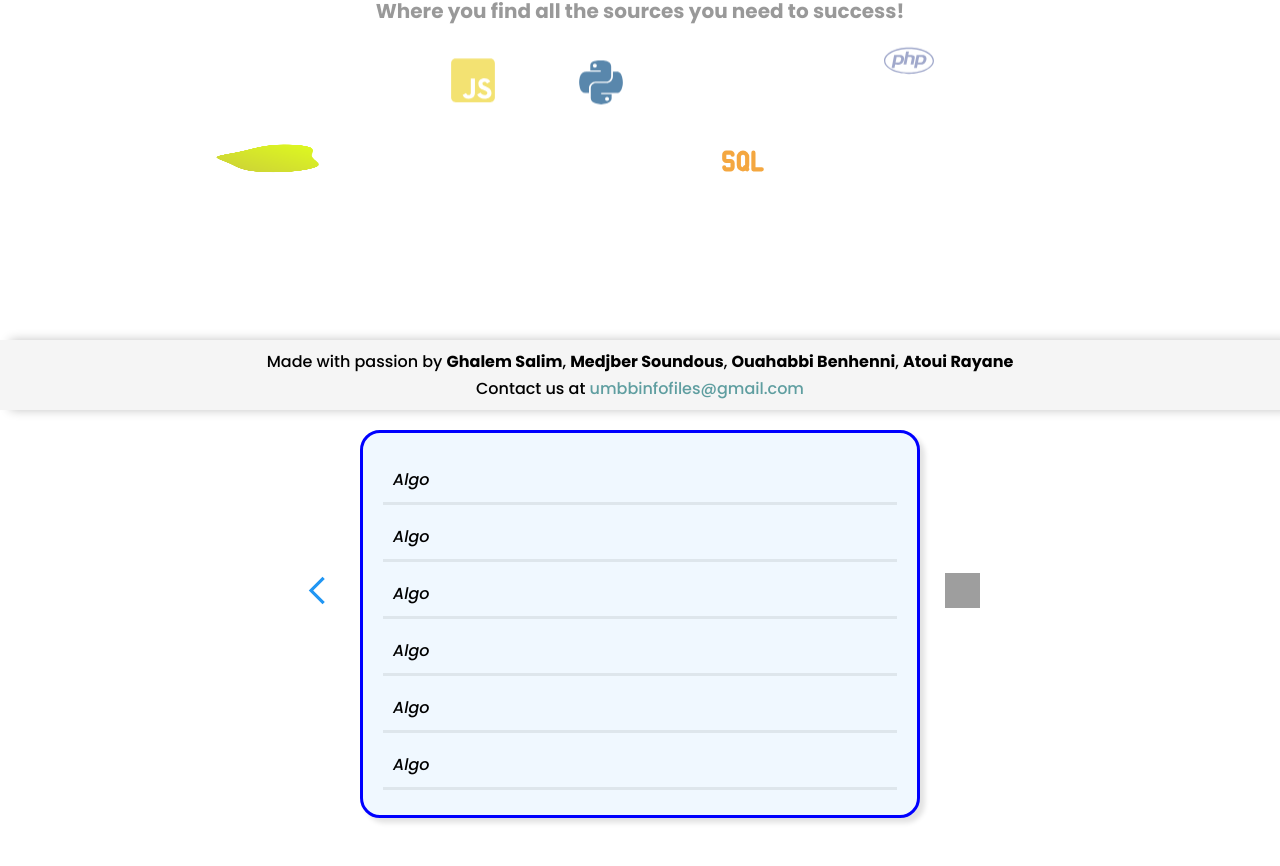
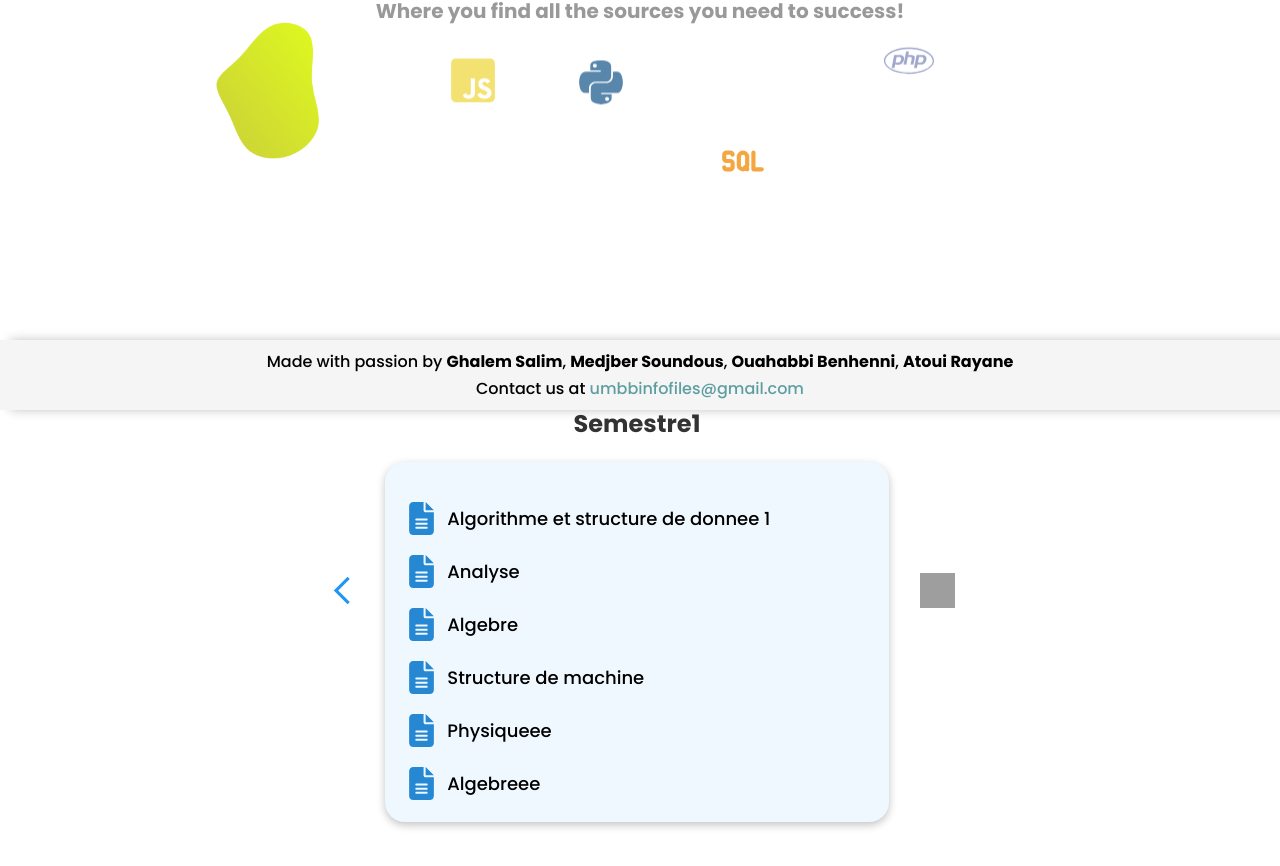
Before and after one commit to saliiimm/Umbb-Info-Files, a React (Vite) app: page / in a window 1280 px wide. Shown: the part 390-1256 px from the top of the page. Built offline with nearby package versions, Linux system fonts and the light colour scheme; grey boxes are pictures that could not be loaded.

Commit message:
adding animation for sliders and more

```diff
--- a/package.json
+++ b/package.json
@@ -10,6 +10,10 @@
     "preview": "vite preview"
   },
   "dependencies": {
+    "@emotion/react": "^11.13.3",
+    "@emotion/styled": "^11.13.0",
+    "@mui/icons-material": "^6.1.2",
+    "@mui/material": "^6.1.2",
     "@types/react-slick": "^0.23.13",
     "antd": "^5.21.2",
     "react": "^18.3.1",
--- a/src/components/SemesterSection/SemesterSection.css
+++ b/src/components/SemesterSection/SemesterSection.css
@@ -1,24 +1,58 @@
-.SemesterSection{
+.SemesterSection {
     width: 100%;
     height: 100vh;
-
     display: flex;
     flex-direction: row;
-}
+  }
 
-.slider{
+  .slider {
     width: 100%;
     height: 80vh;
-
     margin: 20px;
-
     display: flex;
     flex-direction: row;
     align-items: center;
     justify-content: center;
-}
+  }
 
-img{
+  .iconimg {
     width: 35px;
     height: 35px;
-}
+    cursor: pointer;
+  }
+
+  .SubjectsCardWrapper {
+    width: 100%;
+    max-width: 35rem;
+    overflow: hidden;
+    position: relative;
+  }
+
+  .SubjectsCardWrapper.animate {
+    animation: slideIn 0.5s ease-in-out;
+  }
+
+  @keyframes slideIn {
+    0% {
+      transform: translateX(100%);
+      opacity: 0;
+    }
+    100% {
+      transform: translateX(0);
+      opacity: 1;
+    }
+  }
+  .SubjectsCardWrapper.animate-out {
+    animation: slideOut 0.5s ease-in-out;
+  }
+
+  @keyframes slideOut {
+    0% {
+      transform: translateX(0);
+      opacity: 1;
+    }
+    100% {
+      transform: translateX(-100%);
+      opacity: 0;
+    }
+  }
--- a/src/components/SemesterSection/SemesterSection.tsx
+++ b/src/components/SemesterSection/SemesterSection.tsx
@@ -1,27 +1,55 @@
-import "./SemesterSection.css"
+import { useState } from "react";
 import SubjectsCard from "../../components/SubjectsCard/SubjectsCard";
+import Semester from "../../utils/data_models/Semester";
+import "./SemesterSection.css";
 import Subject from "../../utils/data_models/Subject";
-import Semester from "../../utils/data_models/Semester";
-import { useState } from "react";
+import subjectsData from "../../utils/data_models/subjectsData.json";
 
 const SemesterSection = () => {
-  ////TODO : REPLACE THIS
-  const data= [new Subject("Algo","https://drive.algo.ex"),new Subject("Algo","https://drive.algo.ex"),new Subject("Algo","https://drive.algo.ex")
-    ,new Subject("Algo","https://drive.algo.ex"),new Subject("Algo","https://drive.algo.ex"),new Subject("Algo","https://drive.algo.ex")
-  ];
+  const semesters = subjectsData.semesters.map((sem) => {
+    const subjects = sem.subjects.map(
+      (sub) => new Subject(sub.name, sub.link)
+    );
+    return new Semester(sem.semesterName, subjects, sem.year);
+  });
 
-  const semester = new Semester("S1",data);
-  const semester2 = new Semester("S2",data);
-  /*/*/
+  const [index, setIndex] = useState(0);
+  const [isAnimating, setIsAnimating] = useState(false);
 
-  const semesters = [semester,semester2]
-  var [index, setIndex] = useState(0);
+  const handleNext = () => {
+    setIsAnimating(true);
+    setTimeout(() => {
+      setIndex((prevIndex) => (prevIndex + 1) % semesters.length);
+      setIsAnimating(false);
+    }, 500);
+  };
+
+  const handlePrev = () => {
+    setIsAnimating(true);
+    setTimeout(() => {
+      setIndex((prevIndex) => (prevIndex - 1 + semesters.length) % semesters.length);
+      setIsAnimating(false);
+    }, 500);
+  };
+
   return (
     <section className="SemesterSection">
-      <div  className="slider">
-          <img src="src/assets/prev.svg" onClick={()=>setIndex(index > 0 ? --index : semesters.length - 1) }/>
+      <div className="slider">
+        <img
+          className="iconimg"
+          src="src/assets/prev.svg"
+          onClick={handlePrev}
+          alt="Previous"
+        />
+        <div className={`SubjectsCardWrapper ${isAnimating ? "animate" : ""}`}>
           <SubjectsCard semester={semesters[index]} />
-          <img src="src/assets/next.svg" onClick={()=>setIndex(index++ % (semesters.length))}/>
+        </div>
+        <img
+          className="iconimg"
+          src="src/assets/next.svg"
+          onClick={handleNext}
+          alt="Next"
+        />
       </div>
     </section>
   );
--- a/src/components/SubjectsCard/SubjectsCard.css
+++ b/src/components/SubjectsCard/SubjectsCard.css
@@ -1,36 +1,86 @@
 .SubjectsCardContainer {
-    width: 100%;
+    width: 90%;
     max-width: 35rem;
-    height: 100vh;
-
+    height: auto;
     margin: 25px;
-
     display: flex;
     flex-direction: column;
     align-items: center;
     justify-content: center;
-}
+    opacity: 0;
+    animation: fadeIn 1.5s forwards ease-in-out;
+  }
 
+  .SemesterName {
+    margin: 20px;
+    font-size: 24px;
+    font-weight: bold;
+    color: #333;
+  }
 
-.SemesterName{
-    margin: 20px;
-}
-
-
-.SubjectsCard{
+  .SubjectsCard {
     width: 100%;
+    max-height: 25em;
     padding: 20px;
-
     background-color: aliceblue;
-
-    border: solid;
     border-radius: 20px;
-    border-color: blue;
-
-    box-shadow: 5px 5px 5px rgba(0, 0, 0, 0.115);
-
+    box-shadow: rgba(0, 0, 0, 0.24) 0px 3px 8px;
     display: flex;
     flex-direction: column;
     align-items: center;
-    justify-content: center;
-}
+    justify-content: flex-start;
+    transition: box-shadow 0.3s ease;
+    overflow: hidden;
+  }
+
+  .SubjectsCardContent {
+    max-height: 20em;
+    overflow-y: auto;
+    width: 100%;
+  }
+
+  .SubjectsCard:hover {
+    box-shadow: 0px 0px 20px 5px rgba(91, 138, 225, 0.265);
+  }
+
+  .SubjectsCard ul {
+    list-style: none;
+    padding: 0;
+  }
+
+  .SubjectsCard li {
+    margin: 20px 0;
+  }
+
+  .SubjectsCard a {
+    color: black;
+    text-decoration: none;
+    font-size: 18px;
+    transition: color 0.3s ease;
+    display: flex;
+    align-items: center;
+
+  }
+
+  .SubjectsCard .icon {
+    color: #2688d3;
+    font-size: 33px;
+    margin-right: 2%;
+  }
+
+  .SubjectsCard a:hover {
+    text-decoration: underline;
+    color: darkblue;
+    cursor: pointer;
+  }
+
+  @keyframes fadeIn {
+    0% {
+      opacity: 0;
+      transform: translateY(30px);
+    }
+    100% {
+      opacity: 1;
+      transform: translateY(0);
+    }
+  }
--- a/src/components/SubjectsCard/SubjectsCard.tsx
+++ b/src/components/SubjectsCard/SubjectsCard.tsx
@@ -1,18 +1,33 @@
-import './SubjectsCard.css';
-import { FC } from "react";
-import SemesterInterface from "../../utils/data_models/SemesterInterface";
-import SubjectCardElement from "../SubjectCardElement/SubjectCardElement";
+import React from "react";
+import Semester from "../../utils/data_models/Semester";
+import "./SubjectsCard.css";
+import { FaFileLines } from "react-icons/fa6";
 
-
-const SubjectsCard: FC<SemesterInterface> = ({semester})=>{
-    return (
-        <div className='SubjectsCardContainer'>
-            <h3 className='SemesterName'>{semester.name}</h3>
-            <ul className='SubjectsCard'>
-                {semester.subjectsList.map( subject => (<SubjectCardElement subject={subject} />))}
-            </ul>
-        </div>
-    )
+interface SubjectsCardProps {
+  semester: Semester;
 }
 
-export default SubjectsCard
+const SubjectsCard: React.FC<SubjectsCardProps> = ({ semester }) => {
+  return (
+    <div className="SubjectsCardContainer">
+      <h3 className="SemesterYear">{semester.year}</h3>
+      <h2 className="SemesterName">{semester.title}</h2>
+      <div className="SubjectsCard animate">
+        <div className="SubjectsCardContent">
+          <ul>
+            {semester.subjects.map((subject, index) => (
+              <li key={index}>
+                <a href={subject.url} target="_blank" rel="noopener noreferrer">
+                  <FaFileLines className="icon" />
+                  {subject.name}
+                </a>
+              </li>
+            ))}
+          </ul>
+        </div>
+      </div>
+    </div>
+  );
+};
+
+export default SubjectsCard;
--- a/src/utils/data_models/Semester.tsx
+++ b/src/utils/data_models/Semester.tsx
@@ -1,11 +1,14 @@
+// utils/data_models/Semester.ts
 import Subject from "./Subject";
 
 export default class Semester {
-    name: string;
-    subjectsList: Array<Subject>;
+  title: string;
+  subjects: Subject[];
+  year:string;
 
-    constructor(semesterName: string, subjectsList: Array<Subject>) {
-        this.name = semesterName;
-        this.subjectsList = subjectsList;
-    }
+  constructor(title: string, subjects: Subject[], year:string) {
+    this.title = title;
+    this.subjects = subjects;
+    this.year = year;
+  }
 }
--- a/src/utils/data_models/Subject.tsx
+++ b/src/utils/data_models/Subject.tsx
@@ -1,4 +1,5 @@
 export default class Subject {
+    [x: string]: string | undefined;
     name: string;
     link: string;
 
--- /dev/null
+++ b/src/utils/data_models/subjectsData.json
@@ -0,0 +1,123 @@
+{
+    "semesters": [
+      {
+        "semesterName": "Semestre1",
+        "year": "1 year",
+        "field": "LMD",
+        "subjects": [
+          {
+            "name": "Algorithme et structure de donnee 1",
+            "link": "https://drive.algo.ex"
+          },
+          {
+            "name": "Analyse",
+            "link": "https://drive.math.ex"
+          },
+          {
+            "name": "Algebre",
+            "link": "https://drive.physics.ex"
+          },
+          {
+            "name": "Structure de machine",
+            "link": "https://drive.physics.ex"
+          },
+          {
+            "name": "Physiqueee",
+            "link": "https://drive.physics.ex"
+          }, {
+            "name": "Algebreee",
+            "link": "https://drive.physics.ex"
+          },
+          {
+            "name": "Structure de machine",
+            "link": "https://drive.physics.ex"
+          },
+          {
+            "name": "Physique",
+            "link": "https://drive.physics.ex"
+          }
+        ]
+      },
+      {
+        "semesterName": "Semestre2",
+        "year": "1 year",
+        "field": "ING",
+        "subjects": [
+          {
+            "name": "Algorithme et structure de donnee 2",
+            "link": "https://drive.algo.ex"
+          },
+          {
+            "name": "Analyse 2",
+            "link": "https://drive.math.ex"
+          },
+          {
+            "name": "Algebre 2",
+            "link": "https://drive.physics.ex"
+          },
+          {
+            "name": "Structure de machine 2",
+            "link": "https://drive.physics.ex"
+          },
+          {
+            "name": "Physique 2",
+            "link": "https://drive.physics.ex"
+          }
+        ]
+      },
+      {
+        "semesterName": "Semestre1",
+        "year": "2 year",
+        "field": "SI",
+        "subjects": [
+          {
+            "name": "Algorithme et structure de donnee 2",
+            "link": "https://drive.algo.ex"
+          },
+          {
+            "name": "Analyse 2",
+            "link": "https://drive.math.ex"
+          },
+          {
+            "name": "Algebre 2",
+            "link": "https://drive.physics.ex"
+          },
+          {
+            "name": "Structure de machine 2",
+            "link": "https://drive.physics.ex"
+          },
+          {
+            "name": "Physique 2",
+            "link": "https://drive.physics.ex"
+          }
+        ]
+      },
+      {
+        "semesterName": "Semestre1",
+        "year": "2 year",
+        "field": "ISIL",
+        "subjects": [
+          {
+            "name": "Algorithme et structure de donnee 2",
+            "link": "https://drive.algo.ex"
+          },
+          {
+            "name": "Analyse 2",
+            "link": "https://drive.math.ex"
+          },
+          {
+            "name": "Algebre 2",
+            "link": "https://drive.physics.ex"
+          },
+          {
+            "name": "Structure de machine 2",
+            "link": "https://drive.physics.ex"
+          },
+          {
+            "name": "Physique 2",
+            "link": "https://drive.physics.ex"
+          }
+        ]
+      }
+    ]
+  }
```
Also changed, not shown: 1 other file (tests, documents, lock files or other folders).
